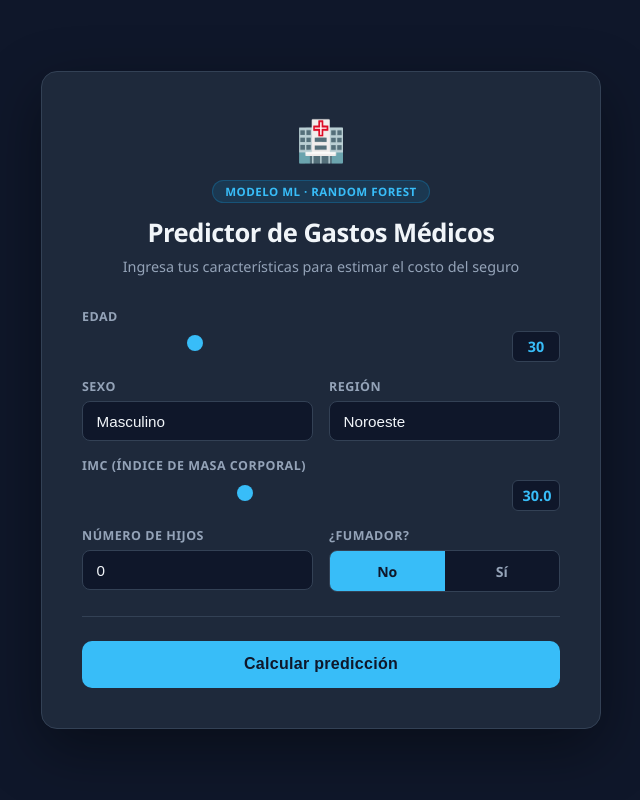
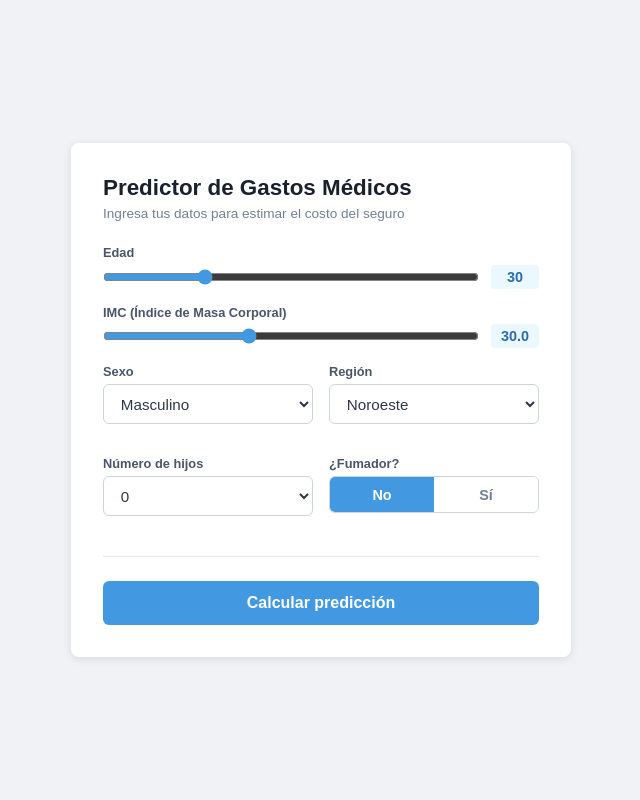
Before and after one commit to SaulGaspar/tarea, a Flask app: page / in a window 1280 px wide. Shown: the whole page, without its empty margins (319-959 px from the left). Run offline with Flask 3, Linux system fonts and the light colour scheme; parts of the project's set-up code (start-up, migrations or seed data) failed here and were passed over.

Commit message:
Despliegue xd

```diff
--- a/templates/index.html
+++ b/templates/index.html
@@ -8,9 +8,8 @@
     * { box-sizing: border-box; margin: 0; padding: 0; }
 
     body {
-      font-family: 'Segoe UI', system-ui, sans-serif;
-      background: #0f172a;
-      color: #e2e8f0;
+      font-family: Arial, sans-serif;
+      background: #f0f2f5;
       min-height: 100vh;
       display: flex;
       align-items: center;
@@ -19,266 +18,195 @@
     }
 
     .card {
-      background: #1e293b;
-      border: 1px solid #334155;
-      border-radius: 16px;
-      padding: 2.5rem;
+      background: white;
+      border-radius: 8px;
+      padding: 2rem;
       width: 100%;
-      max-width: 560px;
-      box-shadow: 0 20px 60px rgba(0,0,0,0.4);
+      max-width: 500px;
+      box-shadow: 0 2px 10px rgba(0,0,0,0.1);
     }
 
-    .header {
-      text-align: center;
-      margin-bottom: 2rem;
+    h1 {
+      font-size: 1.4rem;
+      color: #1a202c;
+      margin-bottom: 0.3rem;
     }
 
-    .header .icon {
-      font-size: 2.5rem;
-      margin-bottom: 0.75rem;
+    .subtitulo {
+      color: #718096;
+      font-size: 0.85rem;
+      margin-bottom: 1.5rem;
     }
 
-    .header h1 {
-      font-size: 1.6rem;
-      font-weight: 700;
-      color: #f1f5f9;
-      letter-spacing: -0.5px;
+    .campo {
+      margin-bottom: 1rem;
     }
 
-    .header p {
-      color: #94a3b8;
-      font-size: 0.9rem;
-      margin-top: 0.4rem;
+    label {
+      display: block;
+      font-size: 0.8rem;
+      font-weight: 600;
+      color: #4a5568;
+      margin-bottom: 0.3rem;
     }
 
-    .badge {
-      display: inline-block;
-      background: #0ea5e920;
-      color: #38bdf8;
-      border: 1px solid #0ea5e940;
-      border-radius: 999px;
-      font-size: 0.72rem;
-      font-weight: 600;
-      padding: 0.2rem 0.75rem;
-      letter-spacing: 0.5px;
-      text-transform: uppercase;
-      margin-bottom: 0.75rem;
+    select {
+      width: 100%;
+      padding: 0.6rem 0.8rem;
+      border: 1px solid #cbd5e0;
+      border-radius: 6px;
+      font-size: 0.95rem;
+      color: #2d3748;
+      background: white;
     }
 
-    .grid {
+    select:focus {
+      outline: none;
+      border-color: #4299e1;
+    }
+
+    .fila {
+      display: flex;
+      align-items: center;
+      gap: 0.75rem;
+    }
+
+    input[type="range"] {
+      flex: 1;
+      cursor: pointer;
+      accent-color: #4299e1;
+    }
+
+    .valor {
+      background: #ebf8ff;
+      color: #2b6cb0;
+      font-weight: 700;
+      font-size: 0.9rem;
+      padding: 0.25rem 0.6rem;
+      border-radius: 4px;
+      min-width: 3rem;
+      text-align: center;
+    }
+
+    .toggle {
+      display: flex;
+      border: 1px solid #cbd5e0;
+      border-radius: 6px;
+      overflow: hidden;
+    }
+
+    .toggle input { display: none; }
+
+    .toggle label {
+      flex: 1;
+      text-align: center;
+      padding: 0.6rem;
+      cursor: pointer;
+      color: #718096;
+      background: white;
+      font-size: 0.9rem;
+      font-weight: 600;
+      margin: 0;
+      transition: background 0.2s, color 0.2s;
+    }
+
+    .toggle input:checked + label {
+      background: #4299e1;
+      color: white;
+    }
+
+    .grid-2 {
       display: grid;
       grid-template-columns: 1fr 1fr;
       gap: 1rem;
     }
 
-    .field {
-      display: flex;
-      flex-direction: column;
-      gap: 0.4rem;
+    hr {
+      border: none;
+      border-top: 1px solid #e2e8f0;
+      margin: 1.5rem 0;
     }
 
-    .field.full { grid-column: 1 / -1; }
-
-    label {
-      font-size: 0.78rem;
+    button {
+      width: 100%;
+      background: #4299e1;
+      color: white;
+      font-size: 1rem;
       font-weight: 600;
-      color: #94a3b8;
-      text-transform: uppercase;
-      letter-spacing: 0.5px;
-    }
-
-    input, select {
-      background: #0f172a;
-      border: 1px solid #334155;
-      border-radius: 8px;
-      color: #f1f5f9;
-      font-size: 0.95rem;
-      padding: 0.65rem 0.85rem;
-      width: 100%;
-      transition: border-color 0.2s;
-      appearance: none;
-    }
-
-    input:focus, select:focus {
-      outline: none;
-      border-color: #38bdf8;
-      box-shadow: 0 0 0 3px #0ea5e920;
-    }
-
-    input[type="range"] {
-      padding: 0.4rem 0;
-      background: transparent;
+      padding: 0.8rem;
       border: none;
+      border-radius: 6px;
       cursor: pointer;
     }
 
-    input[type="range"]::-webkit-slider-track {
-      background: #334155;
-      height: 4px;
-      border-radius: 2px;
+    button:hover { background: #3182ce; }
+    button:disabled { background: #a0aec0; cursor: not-allowed; }
+
+    .resultado {
+      margin-top: 1.5rem;
+      padding: 1.2rem;
+      border-radius: 6px;
+      text-align: center;
+      display: none;
     }
 
-    input[type="range"]::-webkit-slider-thumb {
-      appearance: none;
-      width: 16px;
-      height: 16px;
-      border-radius: 50%;
-      background: #38bdf8;
-      cursor: pointer;
-      margin-top: -6px;
+    .resultado.show { display: block; }
+    .resultado.ok  { background: #ebf8ff; border: 1px solid #bee3f8; }
+    .resultado.err { background: #fff5f5; border: 1px solid #fed7d7; }
+
+    .resultado .etiqueta {
+      font-size: 0.75rem;
+      font-weight: 600;
+      color: #718096;
+      text-transform: uppercase;
+      margin-bottom: 0.4rem;
     }
 
-    .range-row {
-      display: flex;
-      align-items: center;
-      gap: 0.75rem;
+    .resultado .monto {
+      font-size: 2.2rem;
+      font-weight: 800;
+      color: #2b6cb0;
     }
 
-    .range-val {
-      background: #0f172a;
-      border: 1px solid #334155;
-      border-radius: 6px;
-      color: #38bdf8;
-      font-weight: 700;
-      font-size: 0.9rem;
-      padding: 0.3rem 0.6rem;
-      min-width: 3rem;
-      text-align: center;
+    .resultado .detalle {
+      font-size: 0.8rem;
+      color: #718096;
+      margin-top: 0.3rem;
     }
 
-    .smoker-toggle {
-      display: flex;
-      gap: 0;
-      border-radius: 8px;
-      overflow: hidden;
-      border: 1px solid #334155;
-    }
-
-    .smoker-toggle label {
-      flex: 1;
-      text-align: center;
-      padding: 0.65rem;
-      cursor: pointer;
-      font-size: 0.88rem;
-      font-weight: 600;
-      text-transform: none;
-      letter-spacing: 0;
-      transition: background 0.2s, color 0.2s;
-      color: #94a3b8;
-      background: #0f172a;
-    }
-
-    .smoker-toggle input { display: none; }
-
-    .smoker-toggle input:checked + label {
-      background: #38bdf8;
-      color: #0f172a;
-    }
-
-    .divider {
-      border: none;
-      border-top: 1px solid #334155;
-      margin: 1.5rem 0;
-    }
-
-    .btn {
-      width: 100%;
-      background: #38bdf8;
-      color: #0f172a;
-      font-size: 1rem;
-      font-weight: 700;
-      padding: 0.9rem;
-      border: none;
-      border-radius: 10px;
-      cursor: pointer;
-      transition: background 0.2s, transform 0.1s;
-      letter-spacing: 0.3px;
-    }
-
-    .btn:hover { background: #7dd3fc; }
-    .btn:active { transform: scale(0.98); }
-    .btn:disabled { background: #334155; color: #64748b; cursor: not-allowed; }
-
-    .result {
-      margin-top: 1.5rem;
-      border-radius: 12px;
-      padding: 1.5rem;
-      text-align: center;
-      display: none;
-      animation: fadeIn 0.4s ease;
-    }
-
-    .result.show { display: block; }
-    .result.success { background: #0ea5e915; border: 1px solid #0ea5e940; }
-    .result.error   { background: #ef444415; border: 1px solid #ef444440; }
-
-    .result-label {
-      font-size: 0.78rem;
-      font-weight: 600;
-      text-transform: uppercase;
-      letter-spacing: 1px;
-      color: #94a3b8;
-      margin-bottom: 0.5rem;
-    }
-
-    .result-amount {
-      font-size: 2.6rem;
-      font-weight: 800;
-      color: #38bdf8;
-      letter-spacing: -1px;
-      line-height: 1;
-    }
-
-    .result-sub {
-      font-size: 0.82rem;
-      color: #64748b;
-      margin-top: 0.4rem;
-    }
-
-    .result-error-msg { color: #f87171; font-size: 0.9rem; }
-
-    .spinner {
-      display: none;
-      width: 22px; height: 22px;
-      border: 3px solid #334155;
-      border-top-color: #38bdf8;
-      border-radius: 50%;
-      animation: spin 0.7s linear infinite;
-      margin: 0 auto;
-    }
-
-    @keyframes spin { to { transform: rotate(360deg); } }
-    @keyframes fadeIn { from { opacity: 0; transform: translateY(6px); } to { opacity: 1; transform: none; } }
-
-    @media (max-width: 480px) {
-      .grid { grid-template-columns: 1fr; }
-      .field.full { grid-column: auto; }
-    }
+    .resultado .error-msg { color: #e53e3e; font-size: 0.9rem; }
   </style>
 </head>
 <body>
 <div class="card">
-  <div class="header">
-    <div class="icon">🏥</div>
-    <div class="badge">Modelo ML · Random Forest</div>
-    <h1>Predictor de Gastos Médicos</h1>
-    <p>Ingresa tus características para estimar el costo del seguro</p>
+
+  <h1>Predictor de Gastos Médicos</h1>
+  <p class="subtitulo">Ingresa tus datos para estimar el costo del seguro</p>
+
+  <!-- Edad -->
+  <div class="campo">
+    <label>Edad</label>
+    <div class="fila">
+      <input type="range" id="age" min="18" max="64" value="30"
+             oninput="document.getElementById('age-val').textContent=this.value">
+      <span class="valor" id="age-val">30</span>
+    </div>
   </div>
 
-  <div class="grid">
+  <!-- IMC -->
+  <div class="campo">
+    <label>IMC (Índice de Masa Corporal)</label>
+    <div class="fila">
+      <input type="range" id="bmi" min="15" max="54" step="0.1" value="30"
+             oninput="document.getElementById('bmi-val').textContent=parseFloat(this.value).toFixed(1)">
+      <span class="valor" id="bmi-val">30.0</span>
+    </div>
+  </div>
 
-    <!-- Edad -->
-    <div class="field full">
-      <label>Edad</label>
-      <div class="range-row">
-        <input type="range" id="age" min="18" max="64" value="30"
-               oninput="document.getElementById('age-val').textContent=this.value">
-        <span class="range-val" id="age-val">30</span>
-      </div>
-    </div>
+  <div class="grid-2">
 
     <!-- Sexo -->
-    <div class="field">
+    <div class="campo">
       <label>Sexo</label>
       <select id="sex">
         <option value="male">Masculino</option>
@@ -287,7 +215,7 @@
     </div>
 
     <!-- Región -->
-    <div class="field">
+    <div class="campo">
       <label>Región</label>
       <select id="region">
         <option value="northwest">Noroeste</option>
@@ -297,18 +225,8 @@
       </select>
     </div>
 
-    <!-- BMI -->
-    <div class="field full">
-      <label>IMC (Índice de Masa Corporal)</label>
-      <div class="range-row">
-        <input type="range" id="bmi" min="15" max="54" step="0.1" value="30"
-               oninput="document.getElementById('bmi-val').textContent=parseFloat(this.value).toFixed(1)">
-        <span class="range-val" id="bmi-val">30.0</span>
-      </div>
-    </div>
-
     <!-- Hijos -->
-    <div class="field">
+    <div class="campo">
       <label>Número de hijos</label>
       <select id="children">
         <option value="0">0</option>
@@ -321,9 +239,9 @@
     </div>
 
     <!-- Fumador -->
-    <div class="field">
+    <div class="campo">
       <label>¿Fumador?</label>
-      <div class="smoker-toggle">
+      <div class="toggle">
         <input type="radio" name="smoker" id="s-no" value="no" checked>
         <label for="s-no">No</label>
         <input type="radio" name="smoker" id="s-yes" value="yes">
@@ -333,33 +251,29 @@
 
   </div>
 
-  <hr class="divider">
+  <hr>
 
-  <button class="btn" id="btn-predict" onclick="predict()">
-    Calcular predicción
-  </button>
+  <button id="btn" onclick="predecir()">Calcular predicción</button>
 
-  <div class="spinner" id="spinner"></div>
+  <div class="resultado" id="resultado">
+    <div class="etiqueta">Cargo médico estimado</div>
+    <div class="monto" id="monto"></div>
+    <div class="detalle" id="detalle"></div>
+    <div class="error-msg" id="error-msg"></div>
+  </div>
 
-  <div class="result" id="result-box">
-    <div class="result-label">Cargo médico estimado</div>
-    <div class="result-amount" id="result-amount"></div>
-    <div class="result-sub" id="result-sub"></div>
-    <div class="result-error-msg" id="result-error"></div>
-  </div>
 </div>
 
 <script>
-async function predict() {
-  const btn = document.getElementById("btn-predict");
-  const spinner = document.getElementById("spinner");
-  const box = document.getElementById("result-box");
+async function predecir() {
+  const btn = document.getElementById("btn");
+  const box = document.getElementById("resultado");
 
   btn.disabled = true;
-  spinner.style.display = "block";
-  box.className = "result";
+  btn.textContent = "Calculando...";
+  box.className = "resultado";
 
-  const payload = {
+  const datos = {
     age:      document.getElementById("age").value,
     sex:      document.getElementById("sex").value,
     bmi:      document.getElementById("bmi").value,
@@ -372,33 +286,31 @@ async function predict() {
     const res  = await fetch("/predict", {
       method: "POST",
       headers: { "Content-Type": "application/json" },
-      body: JSON.stringify(payload)
+      body: JSON.stringify(datos)
     });
     const data = await res.json();
 
-    spinner.style.display = "none";
     btn.disabled = false;
+    btn.textContent = "Calcular predicción";
 
     if (data.status === "ok") {
       const fmt = new Intl.NumberFormat("en-US", { style: "currency", currency: "USD" });
-      document.getElementById("result-amount").textContent = fmt.format(data.prediction);
-      document.getElementById("result-sub").textContent =
-        `Edad: ${payload.age} · IMC: ${parseFloat(payload.bmi).toFixed(1)} · ${payload.smoker === "yes" ? "Fumador" : "No fumador"}`;
-      document.getElementById("result-error").textContent = "";
-      box.className = "result success show";
+      document.getElementById("monto").textContent   = fmt.format(data.prediction);
+      document.getElementById("detalle").textContent =
+        `Edad: ${datos.age} · IMC: ${parseFloat(datos.bmi).toFixed(1)} · ${datos.smoker === "yes" ? "Fumador" : "No fumador"}`;
+      document.getElementById("error-msg").textContent = "";
+      box.className = "resultado ok show";
     } else {
-      document.getElementById("result-amount").textContent = "";
-      document.getElementById("result-sub").textContent = "";
-      document.getElementById("result-error").textContent = "Error: " + data.error;
-      box.className = "result error show";
+      document.getElementById("monto").textContent   = "";
+      document.getElementById("detalle").textContent = "";
+      document.getElementById("error-msg").textContent = "Error: " + data.error;
+      box.className = "resultado err show";
     }
   } catch (e) {
-    spinner.style.display = "none";
     btn.disabled = false;
-    document.getElementById("result-amount").textContent = "";
-    document.getElementById("result-sub").textContent = "";
-    document.getElementById("result-error").textContent = "Error de conexión con el servidor.";
-    box.className = "result error show";
+    btn.textContent = "Calcular predicción";
+    document.getElementById("error-msg").textContent = "Error de conexión.";
+    box.className = "resultado err show";
   }
 }
 </script>
```
